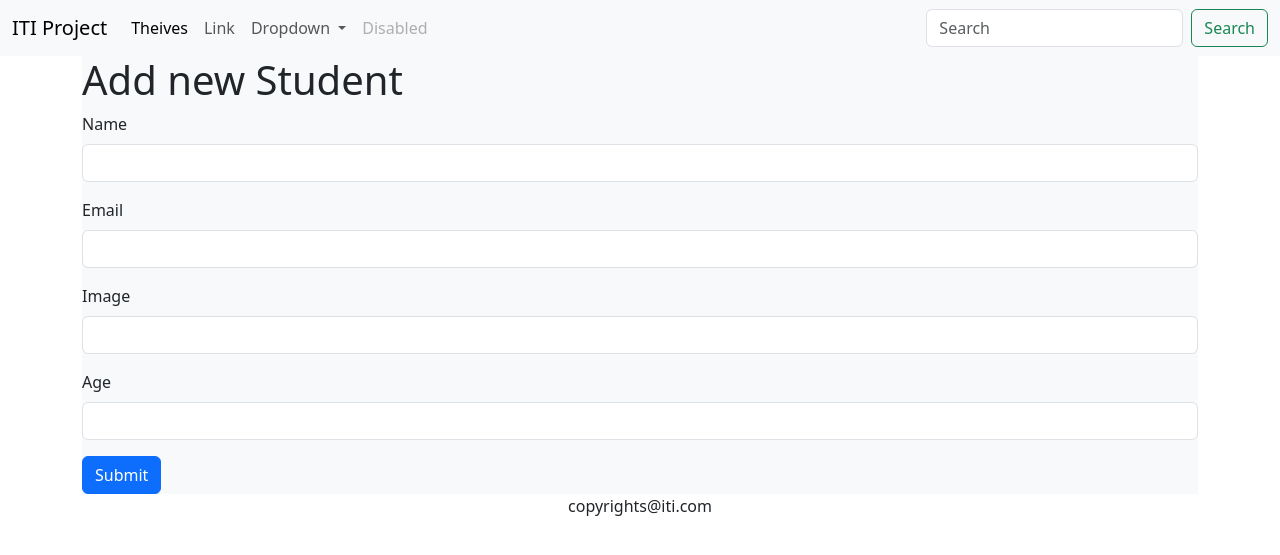
After one commit to NohaAShehab/icc44-mans1-python-django, a Django app: page /students/create in a window 1280 px wide. The commit adds this page. Shown: the top 555 px of the page. Run offline with Django 4.2, Linux system fonts and the light colour scheme; some libraries are stand-ins or nearby versions.

Commit message:
sending data via forms to server

```diff
--- /dev/null
+++ b/sevenoctober/students/templates/students/create.html
@@ -0,0 +1,29 @@
+{% extends 'theives/layouts/base.html' %}
+
+{% load static %}
+
+{% block title %}Students Index {% endblock %}
+{% block main %}
+    <h1> Add new Student  </h1>
+    <form method="post" >
+        {% csrf_token %}
+  <div class="mb-3">
+    <label class="form-label">Name </label>
+    <input type="text" name="name" class="form-control"  aria-describedby="emailHelp">
+  </div>
+ <div class="mb-3">
+    <label class="form-label">Email </label>
+    <input type="email" name='email' class="form-control"  aria-describedby="emailHelp">
+  </div>
+  <div class="mb-3">
+    <label class="form-label">Image </label>
+    <input type="text" name="image" class="form-control"  aria-describedby="emailHelp">
+  </div>
+<div class="mb-3">
+    <label class="form-label">Age </label>
+    <input type="number" name="age" class="form-control"  aria-describedby="emailHelp">
+  </div>
+  <button type="submit" class="btn btn-primary">Submit</button>
+</form>
+
+{% endblock %}
--- a/sevenoctober/students/urls.py
+++ b/sevenoctober/students/urls.py
@@ -1,10 +1,11 @@
 from django.urls import path, include
-from students.views import  index, show, delete
+from students.views import  index, show, delete, create
 urlpatterns = [
 
     path('', index, name='students.index'),
     path('<int:id>', show, name='students.show'),
     path('<int:id>/delete', delete, name='students.delete'),
+    path('create', create, name='students.create')
 
 
 ]
--- a/sevenoctober/students/views.py
+++ b/sevenoctober/students/views.py
@@ -24,3 +24,31 @@ def delete(request, id ):
     # return HttpResponse("deleted")
     url = reverse('students.index')
     return redirect(url)
+
+
+def create(request):
+    # print(request)
+    if request.method == 'POST':
+        # get data from the request body
+        print(request.POST)
+        name = request.POST['name']
+        age = request.POST['age']
+        email= request.POST['email']
+        image = request.POST['image']
+        # then add it to the database
+        student = Student()
+        student.name= name
+        student.age= age
+        student.email= email
+        student.image= image
+        student.save()
+        # return HttpResponse("Student added successfully")
+        # url = reverse('students.index')
+        # return redirect(url)
+        print(student.get_show_url())
+        # url = reverse('students.show' , args=[student.id])
+        # return redirect(url)
+        return redirect(student.get_show_url())
+
+
+    return  render(request, 'students/create.html')
--- a/sevenoctober/theives/templates/theives/layouts/base.html
+++ b/sevenoctober/theives/templates/theives/layouts/base.html
@@ -49,7 +49,7 @@
 </header>
 
 <div class="container">
-    <h1 style="color: green;">Hi Maged </h1>
+<!--    <h1 style="color: green;">Hi Maged </h1>-->
     <div class="bg-warning">
         {% block content %}
 
@@ -64,7 +64,7 @@
 
     {% block test %}
         <div class="bg-danger">
-            <h2> this is the test </h2>
+<!--            <h2> this is the test </h2>-->
         </div>
     {% endblock %}
 
```
Also changed, not shown: sevenoctober/students/models.py (+9 -1 lines), sevenoctober/students/templates/students/index.html (+5 -2 lines).
